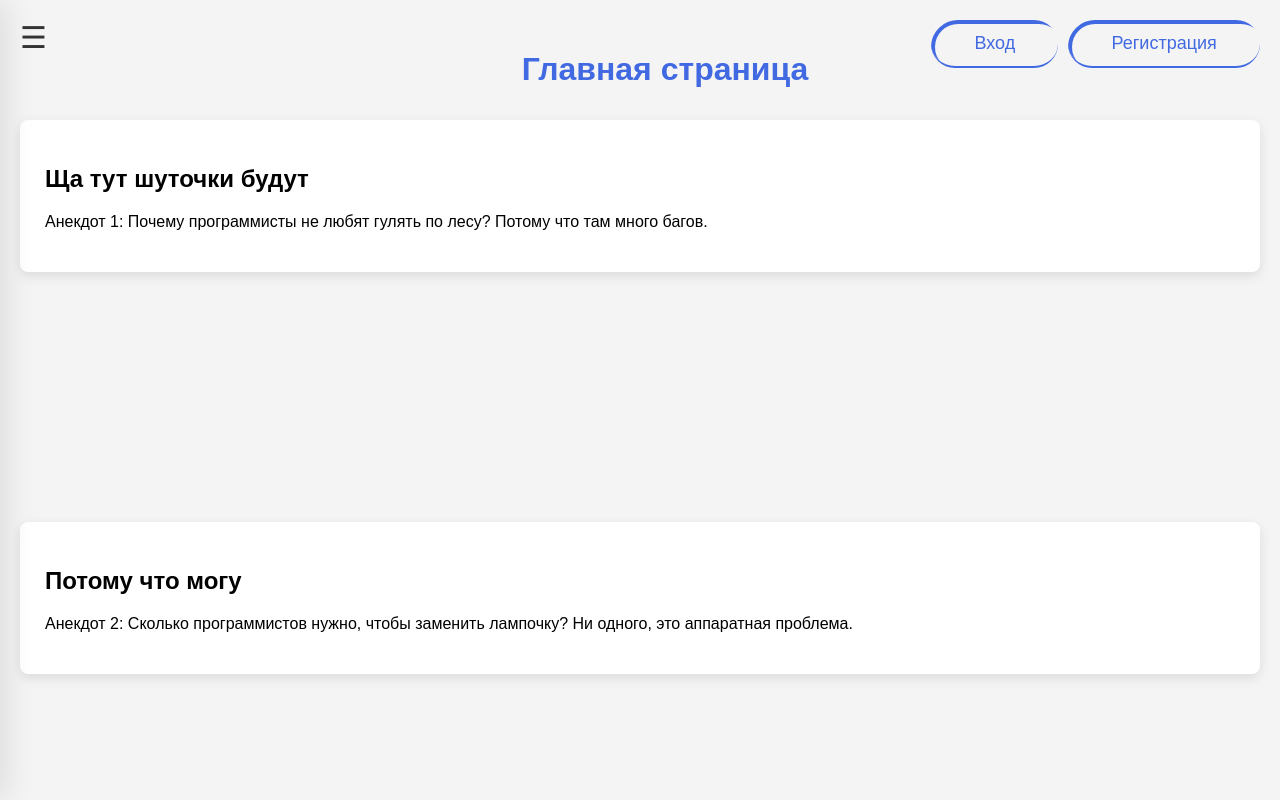
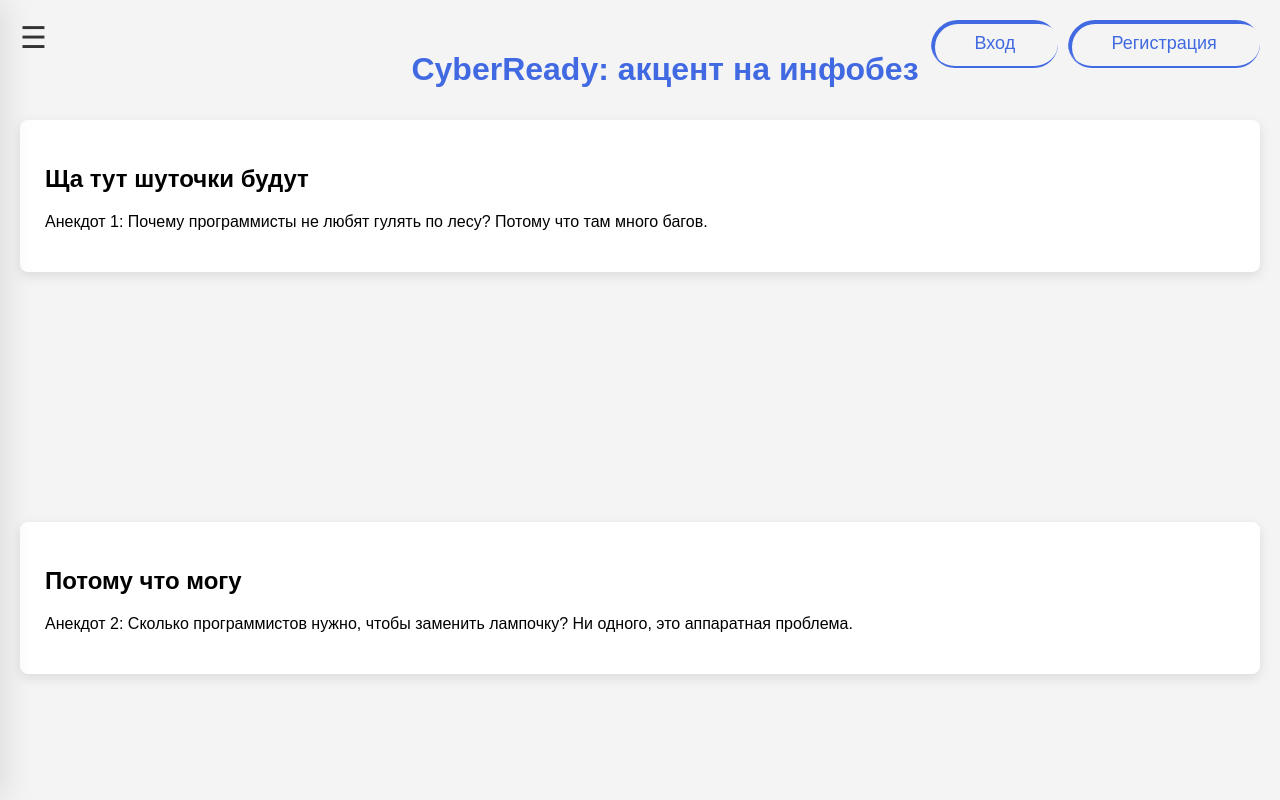
Before and after one commit to 1ARZAMAS/course-work, a plain HTML site: page frontend/index.html in a window 1280 px wide. Shown: the top 800 px of the page. Drawn offline with Linux system fonts and the light colour scheme.

Commit message:
separated back and front

```diff
--- a/index.html
+++ b/frontend/index.html
@@ -223,7 +223,7 @@
 
     <div class="content">
         <header>
-            <h1>Главная страница</h1>
+            <h1>CyberReady: акцент на инфобез</h1>
         </header>
 
         <section id="home">
```
Also changed, not shown: backend/README.txt (added), frontend/login.html (renamed from login.html), frontend/register.html (renamed from register.html).
